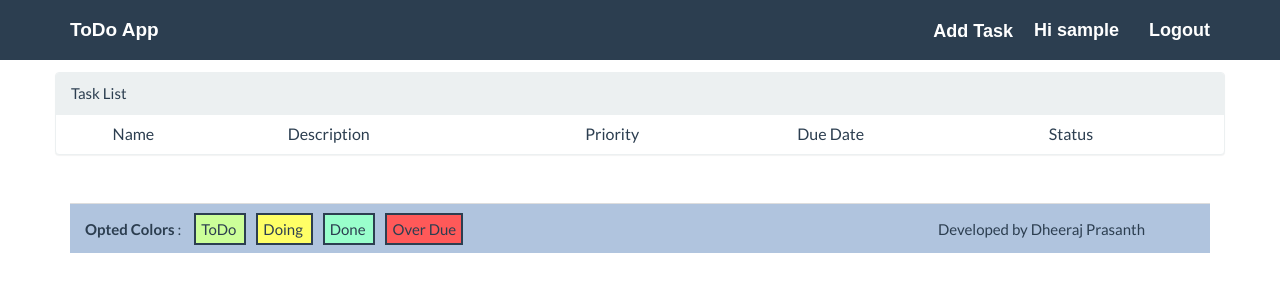
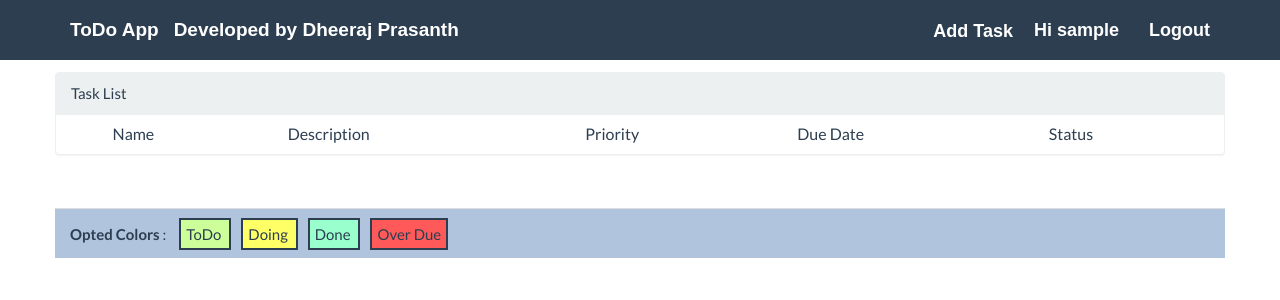
Before and after one commit to dheeraj1991/todo_app, a Django app: page /task/home/ in a window 1280 px wide. Shown: the top 300 px of the page. Run offline with Django 3.2, Linux system fonts and the light colour scheme; the visitor is signed in with stand-in values (Sample User, id 1); data that the repository does not hold is empty; some libraries are stand-ins or nearby versions; some web fonts are replaced.

Commit message:
Heroku Configured

```diff
--- a/authentication/templates/authentication/base.html
+++ b/authentication/templates/authentication/base.html
@@ -16,6 +16,7 @@
                 <a class="navbar-brand" href="#">
                     ToDo App
                 </a>
+                <a class="nav navbar-nav navbar-brand"> Developed by Dheeraj Prasanth </a>
             </div>
             <div id="navbar-main" class="navbar-collapse collapse">
                 {% if user and not user.is_anonymous %}
--- a/task/static/datepicker/css/main.css
+++ b/task/static/datepicker/css/main.css
@@ -111,8 +111,6 @@ body {
 .footer {
     background-color: #b0c4de;
     float:bottom;
-    position:absolute;
-    bottom:5px;
     height: 50px;
     padding: 15px;
     border-top: 1px solid #dddddd;
@@ -156,5 +154,5 @@ body {
 
 .right_footer{
     float:right;
-    margin-right:50px;
+    margin-right:10px;
 }
--- a/task/templates/task/home.html
+++ b/task/templates/task/home.html
@@ -43,9 +43,8 @@
                                         </select>
                                 </td>
                                 <td>
-                                    <button class="glyphicon glyphicon-pencil edit" title="Edit" style="margin-right:20px;">
-                                    </button>
-                                    <button class="glyphicon glyphicon-minus delete" title="Delete" style="margin-right:-20px;">
+                                    <button class="delete" title="Delete"
+                                            style="fontfont-weight:bold; color:red; maring-right:20px;">X
                                     </button>
                                 </td>
                             </tr>
@@ -54,18 +53,22 @@
                     </div>
                 </div>
             </div>
-            <div class="col-lg-6 col-md-6 col-sm-6 col-xs-6 footer">
+        </div>
+    </div>
+    <div class="footer container">
+        <div class="row">
+            <div class="col-lg-6 col-md-6 col-sm-6 col-xs-6">
                 <label>Opted Colors</label> :
                 <span class="rectangle_todo"> ToDo </span>
                 <span class="rectangle_doing"> Doing </span>
                 <span class="rectangle_done"> Done </span>
                 <span class="rectangle_over_due"> Over Due </span>
             </div>
-            <div class="col-lg-6 col-md-6 col-sm-6 col-xs-6 footer">
-                <span class="right_footer">Developed by Dheeraj Prasanth</span>
+            <div class="col-lg-6 col-md-6 col-sm-6 col-xs-6">
             </div>
         </div>
     </div>
+
     {% if error == 0 %}
     <div class="container" id="banner_add">
     {% else %}
--- a/todo/wsgi.py
+++ b/todo/wsgi.py
@@ -11,4 +11,6 @@ import os
 os.environ.setdefault("DJANGO_SETTINGS_MODULE", "todo.settings")
 
 from django.core.wsgi import get_wsgi_application
-application = get_wsgi_application()
+from dj_static import Cling
+
+application = Cling(get_wsgi_application())
```
Also changed, not shown: requirements.txt (added, +17 -0 lines), 1 other file.
